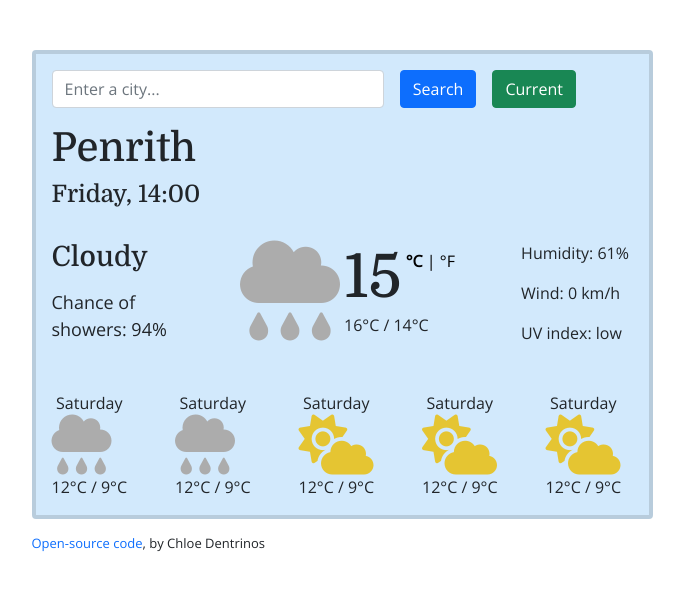
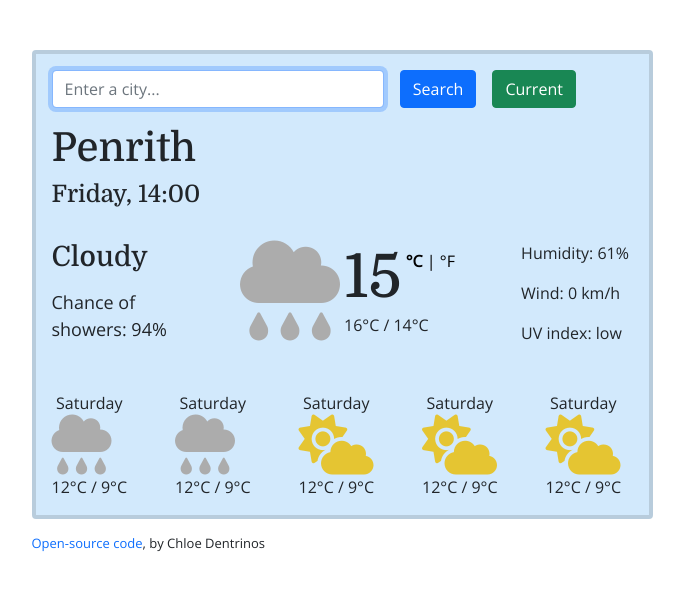
Before and after one commit to chloedentrinos/weather-app-react, a React (Create React App) app: page / in a window 1280 px wide. Shown: the top 590 px of the page, without its empty margins (298-982 px from the left). Built offline with nearby package versions, Linux system fonts and the light colour scheme.

Commit message:
Turned on autofocus

```diff
--- a/src/Weather.js
+++ b/src/Weather.js
@@ -27,7 +27,7 @@ export default function Weather() {
             type="search"
             className="form-control"
             placeholder="Enter a city..."
-            autofocus
+            autoFocus="on"
           />
         </div>
         <div className="col-auto">
```
